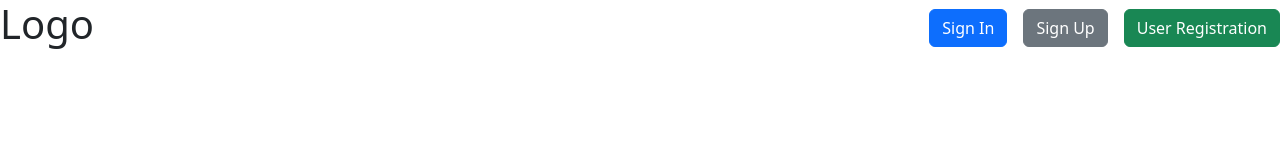
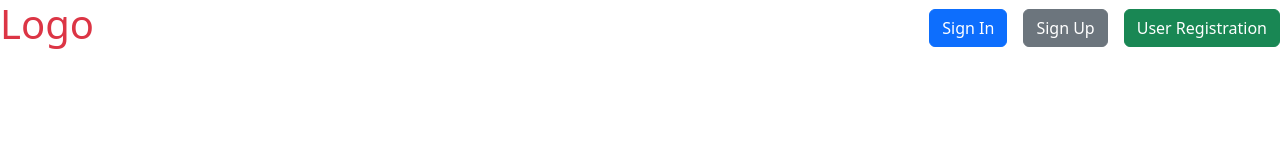
Before and after one commit to revurajaratnam/Users, a React (Vite) app in the folder UserLogin/: page / in a window 1280 px wide. Shown: the top 160 px of the page. Built offline with nearby package versions, Linux system fonts and the light colour scheme.

Commit message:
text -color

```diff
--- a/UserLogin/src/components/NavBar.jsx
+++ b/UserLogin/src/components/NavBar.jsx
@@ -6,7 +6,7 @@ export default function Navbar() {
 
     return(
         <div className="d-flex justify-content-between align-items-center">
-            <h1>Logo</h1>
+            <h1 className="text-danger">Logo</h1>
             <div className="d-flex gap-3">
            <Link to={"/signin"}> <button className="btn btn-primary">Sign In</button></Link>
            <Link to={"/signup"}> <button className="btn btn-secondary">Sign Up</button></Link>
```
